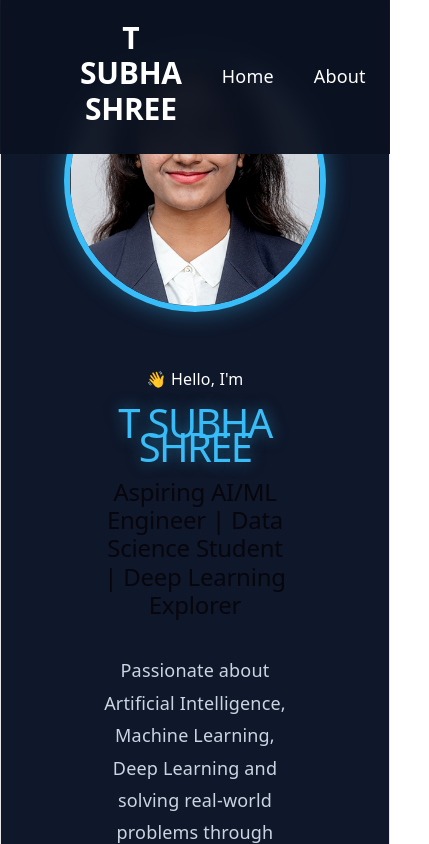
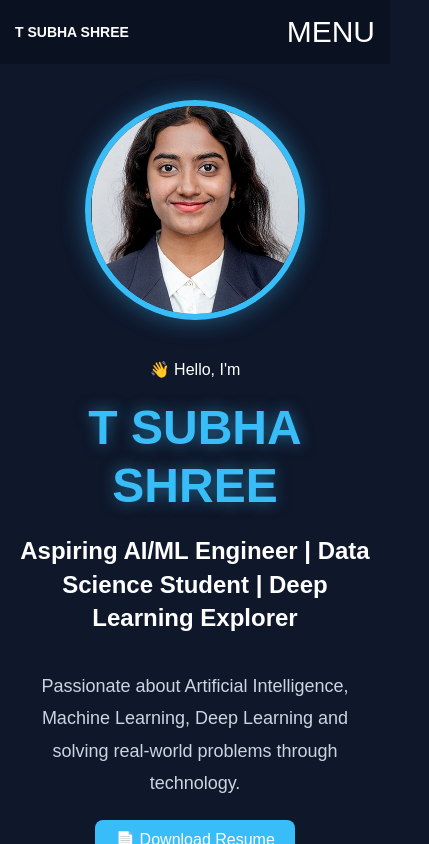
Before and after one commit to tsubhashree2005-dotcom/portfolio, a React (Vite) app: page / in a window 390 px wide. Shown: the top 844 px of the page, 429 px wide, since content can reach past the window. Built offline with nearby package versions, Linux system fonts and the light colour scheme.

Commit message:
Fixed mobile responsiveness

```diff
--- a/src/components/Navbar.jsx
+++ b/src/components/Navbar.jsx
@@ -1,17 +1,35 @@
+
+import { useState } from "react";
 import "../styles/Navbar.css";
 
 function Navbar() {
+
+  const [menuOpen, setMenuOpen] = useState(false);
+
   return (
     <nav className="navbar">
 
       <h2 className="logo">T SUBHA SHREE</h2>
 
-      <ul className="nav-links">
-        <li><a href="#home">Home</a></li>
-        <li><a href="#about">About</a></li>
-        <li><a href="#projects">Projects</a></li>
-        <li><a href="#experience">Experience</a></li>
-        <li><a href="#contact">Contact</a></li>
+      <div
+        className="menu-icon"
+        onClick={() => setMenuOpen(!menuOpen)}
+      >
+        MENU
+      </div>
+
+      <ul className={menuOpen ? "nav-links active" : "nav-links"}>
+
+        <li><a href="#home" onClick={() => setMenuOpen(false)}>Home</a></li>
+
+        <li><a href="#about" onClick={() => setMenuOpen(false)}>About</a></li>
+
+        <li><a href="#projects" onClick={() => setMenuOpen(false)}>Projects</a></li>
+
+        <li><a href="#experience" onClick={() => setMenuOpen(false)}>Experience</a></li>
+
+        <li><a href="#contact" onClick={() => setMenuOpen(false)}>Contact</a></li>
+
       </ul>
 
     </nav>
--- a/src/index.css
+++ b/src/index.css
@@ -1,114 +1,28 @@
+/* Smooth Scrolling */
+
 html{
     scroll-behavior:smooth;
 }
-:root {
-  --text: #6b6375;
-  --text-h: #08060d;
-  --bg: #fff;
-  --border: #e5e4e7;
-  --code-bg: #f4f3ec;
-  --accent: #aa3bff;
-  --accent-bg: rgba(170, 59, 255, 0.1);
-  --accent-border: rgba(170, 59, 255, 0.5);
-  --social-bg: rgba(244, 243, 236, 0.5);
-  --shadow:
-    rgba(0, 0, 0, 0.1) 0 10px 15px -3px, rgba(0, 0, 0, 0.05) 0 4px 6px -2px;
 
-  --sans: system-ui, 'Segoe UI', Roboto, sans-serif;
-  --heading: system-ui, 'Segoe UI', Roboto, sans-serif;
-  --mono: ui-monospace, Consolas, monospace;
+/* Reset */
 
-  font: 18px/145% var(--sans);
-  letter-spacing: 0.18px;
-  color-scheme: light dark;
-  color: var(--text);
-  background: var(--bg);
-  font-synthesis: none;
-  text-rendering: optimizeLegibility;
-  -webkit-font-smoothing: antialiased;
-  -moz-osx-font-smoothing: grayscale;
-
-  @media (max-width: 1024px) {
-    font-size: 16px;
-  }
+*{
+    margin:0;
+    padding:0;
+    box-sizing:border-box;
 }
 
-@media (prefers-color-scheme: dark) {
-  :root {
-    --text: #9ca3af;
-    --text-h: #f3f4f6;
-    --bg: #16171d;
-    --border: #2e303a;
-    --code-bg: #1f2028;
-    --accent: #c084fc;
-    --accent-bg: rgba(192, 132, 252, 0.15);
-    --accent-border: rgba(192, 132, 252, 0.5);
-    --social-bg: rgba(47, 48, 58, 0.5);
-    --shadow:
-      rgba(0, 0, 0, 0.4) 0 10px 15px -3px, rgba(0, 0, 0, 0.25) 0 4px 6px -2px;
-  }
+/* Body */
 
-  #social .button-icon {
-    filter: invert(1) brightness(2);
-  }
+body{
+    font-family:Arial, Helvetica, sans-serif;
+    background:#0f172a;
+    color:white;
+    overflow-x:hidden;
 }
 
-body {
-  margin: 0;
+/* Root */
+
+#root{
+    width:100%;
 }
-
-#root {
-  width: 1126px;
-  max-width: 100%;
-  margin: 0 auto;
-  text-align: center;
-  border-inline: 1px solid var(--border);
-  min-height: 100svh;
-  display: flex;
-  flex-direction: column;
-  box-sizing: border-box;
-}
-
-h1,
-h2 {
-  font-family: var(--heading);
-  font-weight: 500;
-  color: var(--text-h);
-}
-
-h1 {
-  font-size: 56px;
-  letter-spacing: -1.68px;
-  margin: 32px 0;
-  @media (max-width: 1024px) {
-    font-size: 36px;
-    margin: 20px 0;
-  }
-}
-h2 {
-  font-size: 24px;
-  line-height: 118%;
-  letter-spacing: -0.24px;
-  margin: 0 0 8px;
-  @media (max-width: 1024px) {
-    font-size: 20px;
-  }
-}
-p {
-  margin: 0;
-}
-
-code,
-.counter {
-  font-family: var(--mono);
-  display: inline-flex;
-  border-radius: 4px;
-  color: var(--text-h);
-}
-
-code {
-  font-size: 15px;
-  line-height: 135%;
-  padding: 4px 8px;
-  background: var(--code-bg);
-}
--- a/src/styles/Hero.css
+++ b/src/styles/Hero.css
@@ -2,61 +2,46 @@
     display:flex;
     justify-content:space-between;
     align-items:center;
-
     padding:100px 100px 80px;
-
-
     background:#0f172a;
-
     color:white;
-
     min-height:90vh;
-
     padding-top:130px;
 }
 
+/* Left Section */
+
 .hero-left{
-
     width:55%;
 }
 
 .hero-left h1{
-
     font-size:70px;
     margin:20px 0;
-
     color:#38bdf8;
-    text-shadow: 0 0 15px rgba(56,189,248,0.5);
+    text-shadow:0 0 15px rgba(56,189,248,0.5);
 }
 
 .hero-left h2{
-
     font-size:30px;
-
     margin-bottom:35px;
 }
 
 .description{
-
     font-size:20px;
-
     color:#cbd5e1;
-
     line-height:1.8;
 }
 
+/* Buttons */
+
 .buttons{
-
     margin-top:45px;
-
     display:flex;
-
     gap:20px;
 }
 
-
 .buttons button{
-
     padding:15px 35px;
     border:none;
     border-radius:10px;
@@ -70,107 +55,99 @@
 }
 
 .buttons button:hover{
-
     transform:translateY(-4px);
     background:#0ea5e9;
     box-shadow:0 10px 25px rgba(56,189,248,0.4);
 }
 
+/* Image */
 
-.hero-right img {
-    width: 350px;
-    border-radius: 50%;
-    border: 6px solid #38bdf8;
-    object-fit: cover;
-
-    animation: floatImage 4s ease-in-out infinite;
-
-    box-shadow: 0 0 25px rgba(56,189,248,0.45);
-
-    transition: 0.4s ease;
+.hero-right img{
+    width:350px;
+    border-radius:50%;
+    border:6px solid #38bdf8;
+    object-fit:cover;
+    animation:floatImage 4s ease-in-out infinite;
+    box-shadow:0 0 25px rgba(56,189,248,0.45);
+    transition:0.4s ease;
 }
 
 .hero-right img:hover{
-    transform: scale(1.05);
+    transform:scale(1.05);
     box-shadow:0 0 35px rgba(56,189,248,0.7);
 }
 
 @keyframes floatImage{
     0%{
-        transform: translateY(0px);
+        transform:translateY(0);
     }
 
     50%{
-        transform: translateY(-15px);
+        transform:translateY(-15px);
     }
 
     100%{
-        transform: translateY(0px);
+        transform:translateY(0);
     }
 }
 
 /* ===========================
-   Mobile Responsive
+   Mobile
 =========================== */
 
 @media (max-width:768px){
 
 .hero{
-
     flex-direction:column;
-
+    justify-content:center;
+    align-items:center;
     text-align:center;
-
-    padding:60px 20px;
-
+    padding:110px 20px 50px;
 }
 
 .hero-left{
-
+    width:100%;
     order:2;
-
 }
 
 .hero-right{
-
+    width:100%;
     order:1;
-
-    margin-bottom:40px;
-
+    margin-bottom:30px;
+    display:flex;
+    justify-content:center;
 }
 
 .hero-right img{
-
-    width:250px;
-
-    height:250px;
-
+    width:220px;
+    height:220px;
 }
 
-.hero h1{
-
-    font-size:40px;
-
+.hero-left h1{
+    font-size:48px;
+    line-height:1.2;
+    word-break:break-word;
 }
 
-.hero h2{
-
+.hero-left h2{
     font-size:24px;
-
+    line-height:1.4;
 }
 
 .description{
-
     font-size:18px;
-
+    line-height:1.8;
 }
 
 .buttons{
+    justify-content:center;
+    flex-wrap:wrap;
+}
 
-    justify-content:center;
-
-    flex-wrap:wrap;
-
+.buttons button{
+    width:100%;
+    min-width:unset;
+    max-width:300px;
 }
 
 }
--- a/src/styles/Navbar.css
+++ b/src/styles/Navbar.css
@@ -1,4 +1,6 @@
-/* Navbar */
+/* ===========================
+   NAVBAR
+=========================== */
 
 .navbar{
     position: fixed;
@@ -10,59 +12,124 @@
     background: rgba(11,17,32,0.95);
     backdrop-filter: blur(10px);
 
-    display: flex;
-    justify-content: space-between;
-    align-items: center;
+    display:flex;
+    justify-content:space-between;
+    align-items:center;
 
-    padding: 20px 80px;
-    box-sizing: border-box;
+    padding:20px 80px;
+    box-sizing:border-box;
 }
 
-/* Logo */
+/* ===========================
+   LOGO
+=========================== */
 
 .logo{
-    color: white;
-    font-size: 30px;
-    font-weight: bold;
+    color:white;
+    font-size:30px;
+    font-weight:bold;
+    margin:0;
 }
 
-/* Navigation */
+/* ===========================
+   HAMBURGER
+=========================== */
+
+.menu-icon{
+    display:none;
+    font-size:30px;
+    color:white;
+    cursor:pointer;
+}
+
+/* ===========================
+   NAV LINKS
+=========================== */
 
 .nav-links{
-    display: flex;
-    list-style: none;
-    gap: 40px;
+    display:flex;
+    list-style:none;
+    gap:40px;
+    margin:0;
+    padding:0;
 }
 
-/* Links */
-
 .nav-links li a{
-    color: white;
-    text-decoration: none;
-    font-size: 18px;
-    position: relative;
-    transition: 0.3s;
+    color:white;
+    text-decoration:none;
+    font-size:18px;
+    position:relative;
+    transition:0.3s;
 }
 
 /* Underline Animation */
 
 .nav-links li a::after{
-    content: "";
-    position: absolute;
-    left: 0;
-    bottom: -6px;
+    content:"";
+    position:absolute;
+    left:0;
+    bottom:-6px;
 
-    width: 0;
-    height: 2px;
+    width:0;
+    height:2px;
 
-    background: #38bdf8;
-    transition: 0.3s;
+    background:#38bdf8;
+    transition:0.3s;
 }
 
 .nav-links li a:hover{
-    color: #38bdf8;
+    color:#38bdf8;
 }
 
 .nav-links li a:hover::after{
-    width: 100%;
+    width:100%;
 }
+
+/* ===========================
+   MOBILE
+=========================== */
+
+@media (max-width:768px){
+
+.navbar{
+    padding:15px;
+    display:flex;
+    justify-content:space-between;
+    align-items:center;
+    width:100%;
+    box-sizing:border-box;
+    overflow:hidden;
+}
+
+.logo{
+    font-size:14px;
+    font-weight:700;
+    max-width:70%;
+}
+
+.menu-icon{
+    display:block;
+    font-size:30px;
+    color:white;
+    cursor:pointer;
+    flex-shrink:0;
+}
+
+.nav-links{
+    display:none;
+    position:fixed;
+    top:65px;
+    left:0;
+    width:100%;
+    background:#0b1120;
+    flex-direction:column;
+    align-items:center;
+    gap:20px;
+    padding:25px 0;
+}
+
+.nav-links.active{
+    display:flex;
+}
+
+}
```
